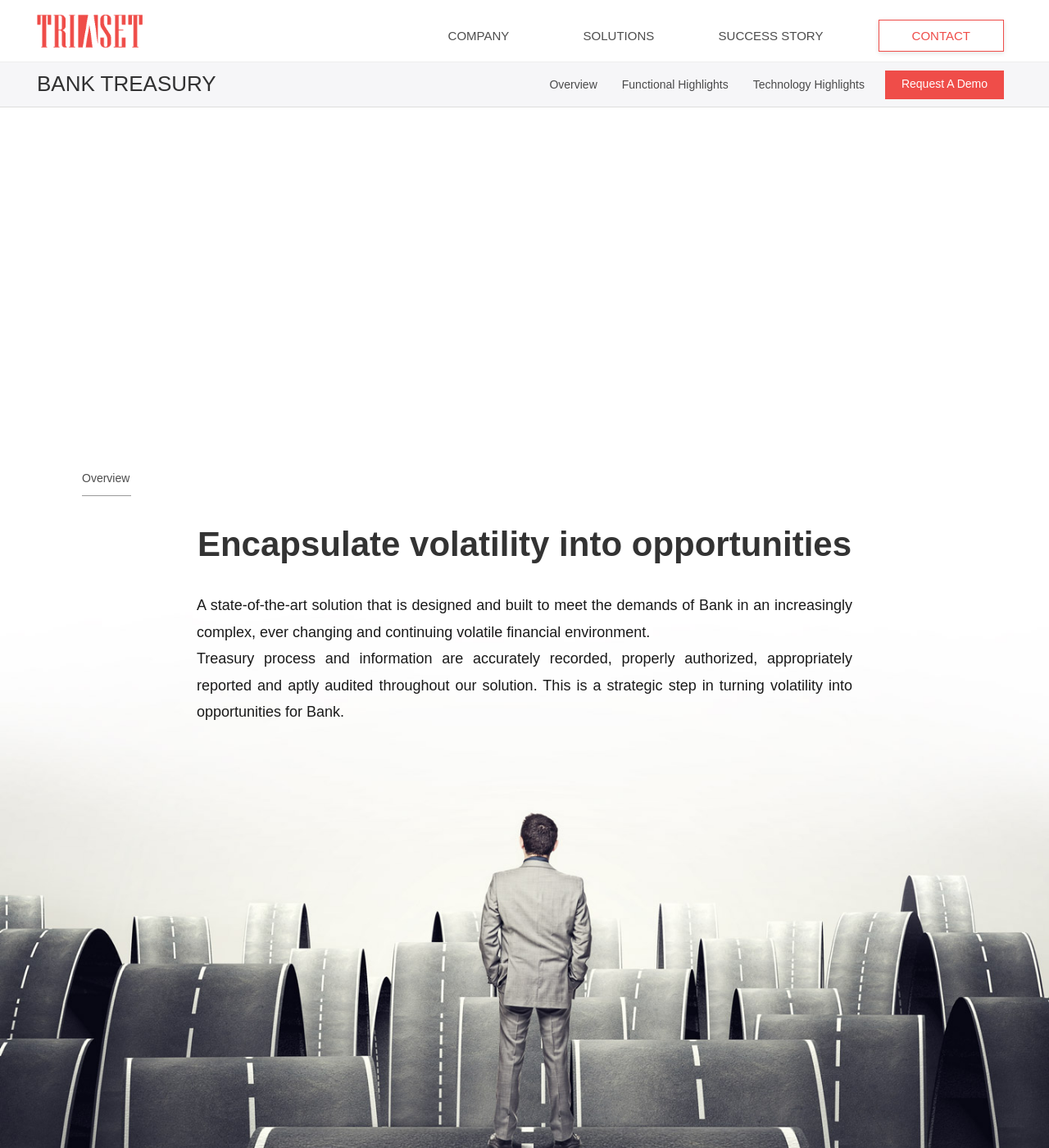
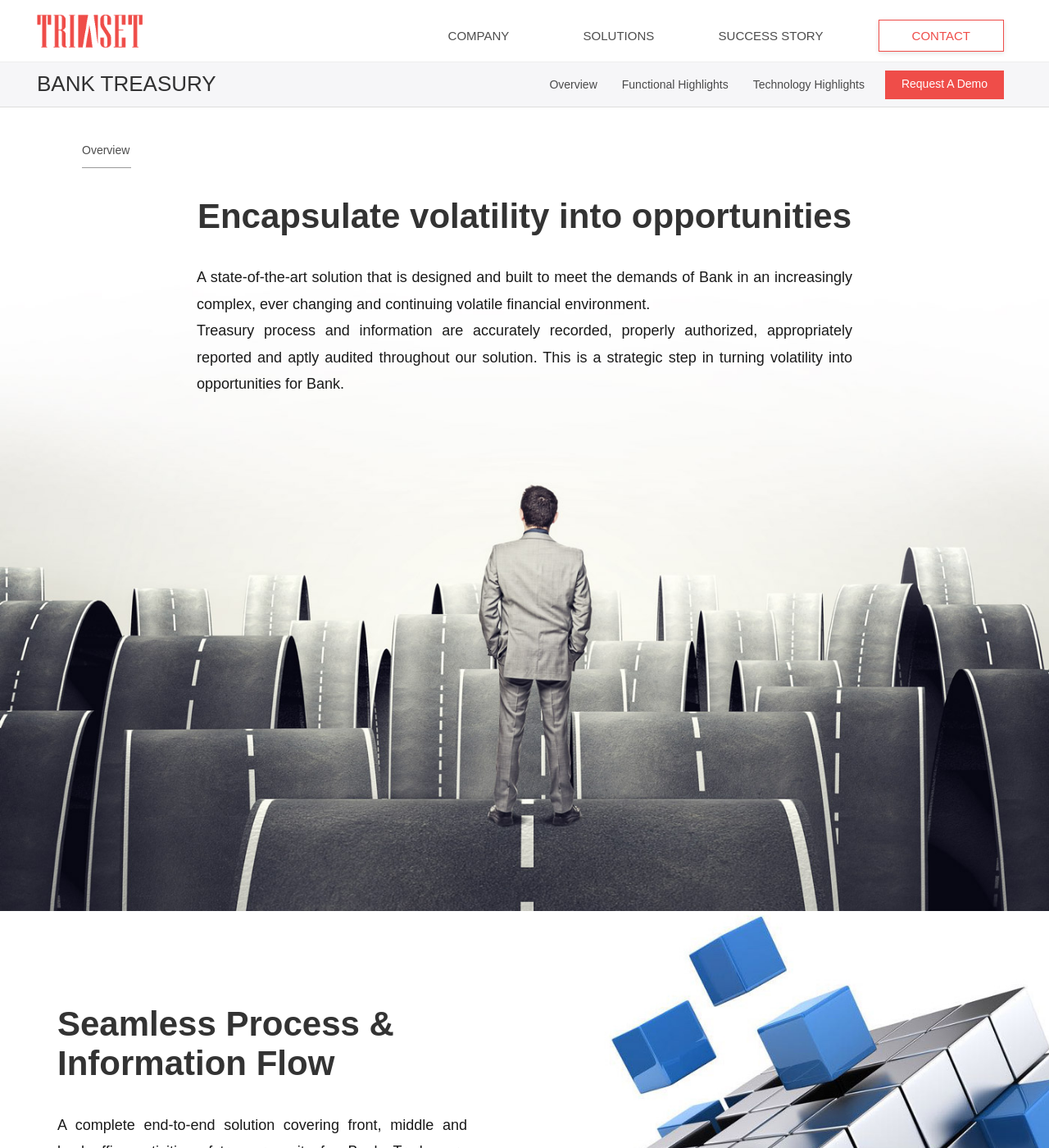
Before and after one commit to s1z3n/Viable-Tech, a Jekyll site: the page built from solution-bank.html, in a window 1280 px wide and 1400 px high. Shown: the whole window at 82% size. Built offline with Jekyll 4.4.1, drawn with Linux system fonts in a browser that asks for light colours; Markdown is read by kramdown in place of the engine named in the settings.

Commit message:
Bank treasury margin issue

```diff
--- a/assets/css/4-pages/_solutions.sass
+++ b/assets/css/4-pages/_solutions.sass
@@ -81,7 +81,7 @@ section.solution.bank-1
 	background: url(../images/look-into-the-future.jpg) center center
 	background-size: cover
 	height: 900px
-	margin-top: 400px
+	// margin-top: 400px
 
 @media (max-width: 500px)
 	section.solution#bank-1
```
Also changed, not shown: 1 other file.
